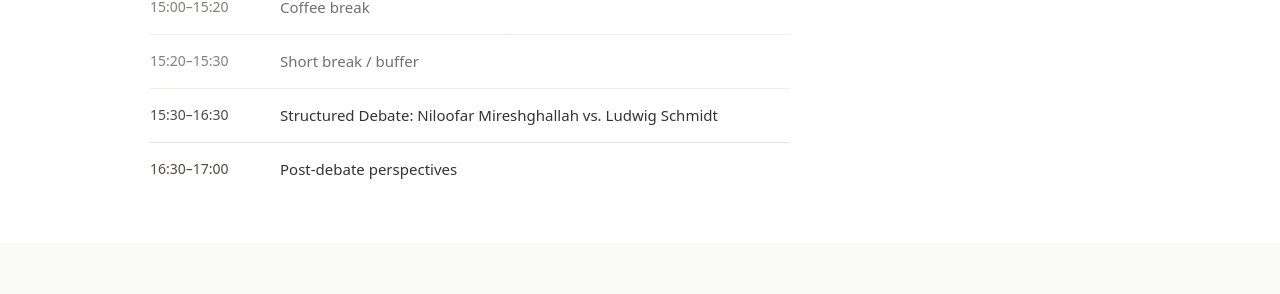
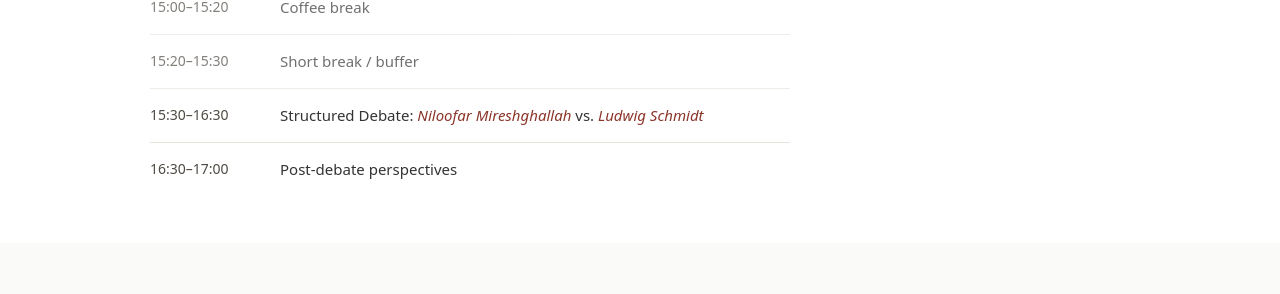
Before and after one commit to ai4research-icml-workshop/ai4research-icml-workshop.github.io, a Jekyll site: the page built from index.html, in a window 1280 px wide and 900 px high, scrolled down 4091 px. Shown: the part 155-449 px from the top of the window. Built offline with Jekyll 4.4.1, drawn with Linux system fonts in a browser that asks for light colours.

Commit message:
Link structured debate participants in schedule

```diff
--- a/_data/schedule.yml
+++ b/_data/schedule.yml
@@ -64,7 +64,10 @@
   type: break
 
 - time: "15:30–16:30"
-  title: "Structured Debate: Niloofar Mireshghallah vs. Ludwig Schmidt"
+  title: "Structured Debate"
+  debaters:
+    - "Niloofar Mireshghallah"
+    - "Ludwig Schmidt"
   type: event
 
 - time: "16:30–17:00"
--- a/_includes/schedule.html
+++ b/_includes/schedule.html
@@ -20,6 +20,20 @@
             {% if item.affiliation and item.affiliation != "" %}
             <div class="schedule-detail">{{ item.affiliation }}</div>
             {% endif %}
+          {% elsif item.debaters %}
+            {{ item.title }}:
+            {% for debater_name in item.debaters %}
+              {% assign debater_data = nil %}
+              {% for d in site.data.debaters %}
+                {% if d.name == debater_name %}
+                  {% assign debater_data = d %}
+                {% endif %}
+              {% endfor %}
+              {% if debater_data and debater_data.website != "" %}<a href="{{ debater_data.website }}" target="_blank" rel="noopener" class="schedule-speaker">{{ debater_name }}</a>{% else %}<span class="schedule-speaker">{{ debater_name }}</span>{% endif %}{% unless forloop.last %} vs. {% endunless %}
+            {% endfor %}
+            {% if item.detail and item.detail != "" %}
+            <div class="schedule-detail">{{ item.detail }}</div>
+            {% endif %}
           {% else %}
             {{ item.title }}
             {% if item.detail and item.detail != "" %}
```
